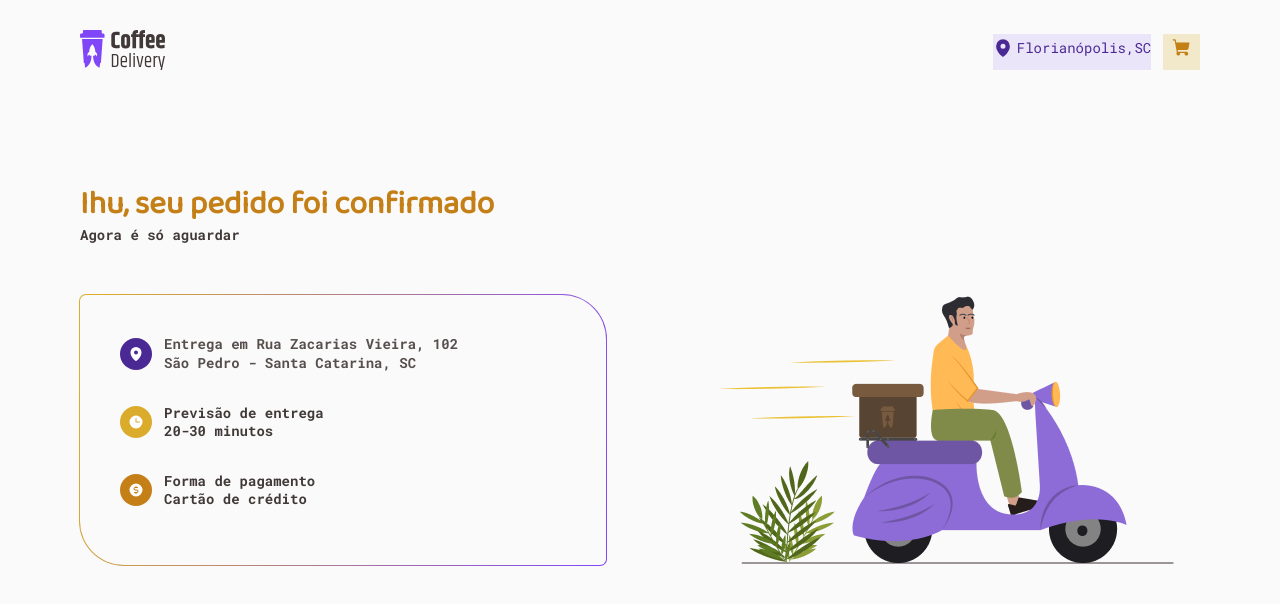
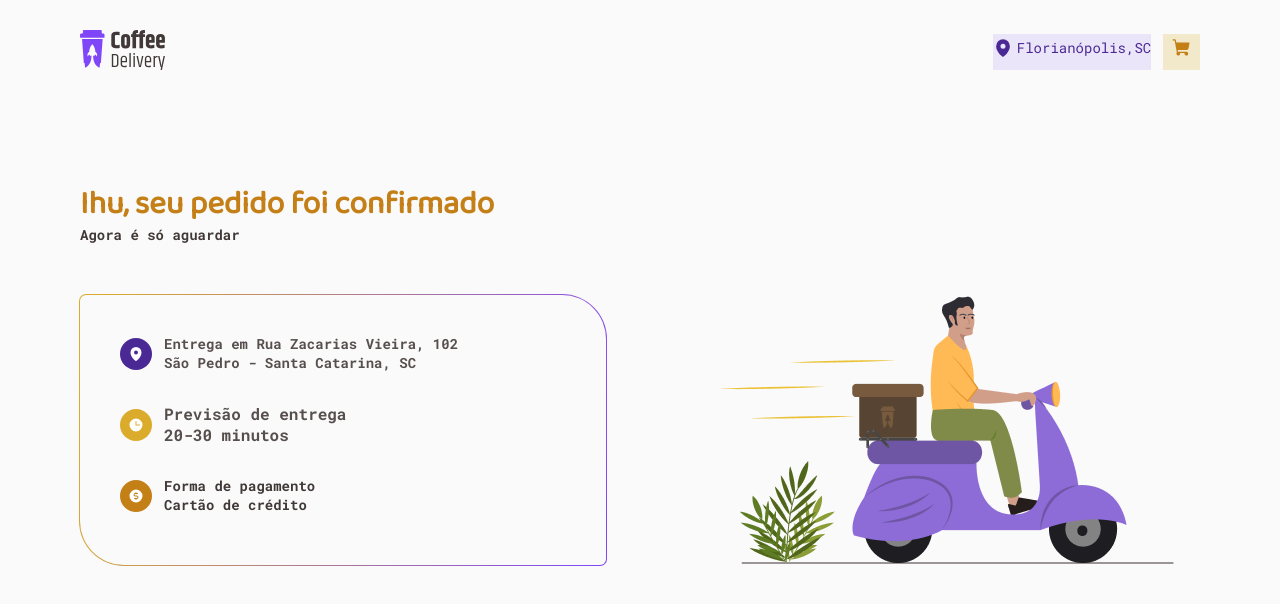
Before and after one commit to ReinaldoARamos/Ignite_Coffee_Delivery-, a React (Vite) app: page /Delivery in a window 1280 px wide. Shown: the top 604 px of the page. Built offline with nearby package versions, Linux system fonts and the light colour scheme.

Commit message:
base da página criada

```diff
--- a/src/Pages/Delivery/index.tsx
+++ b/src/Pages/Delivery/index.tsx
@@ -31,7 +31,7 @@ export function Delivery() {
           <InfoWithIcon
             icon={<Clock weight="fill" />}
             text={
-              <RegularText size="s" color="subtitle">
+              <RegularText >
                 Previsão de entrega <br /> <strong>20-30 minutos</strong>
               </RegularText>
             }
```
